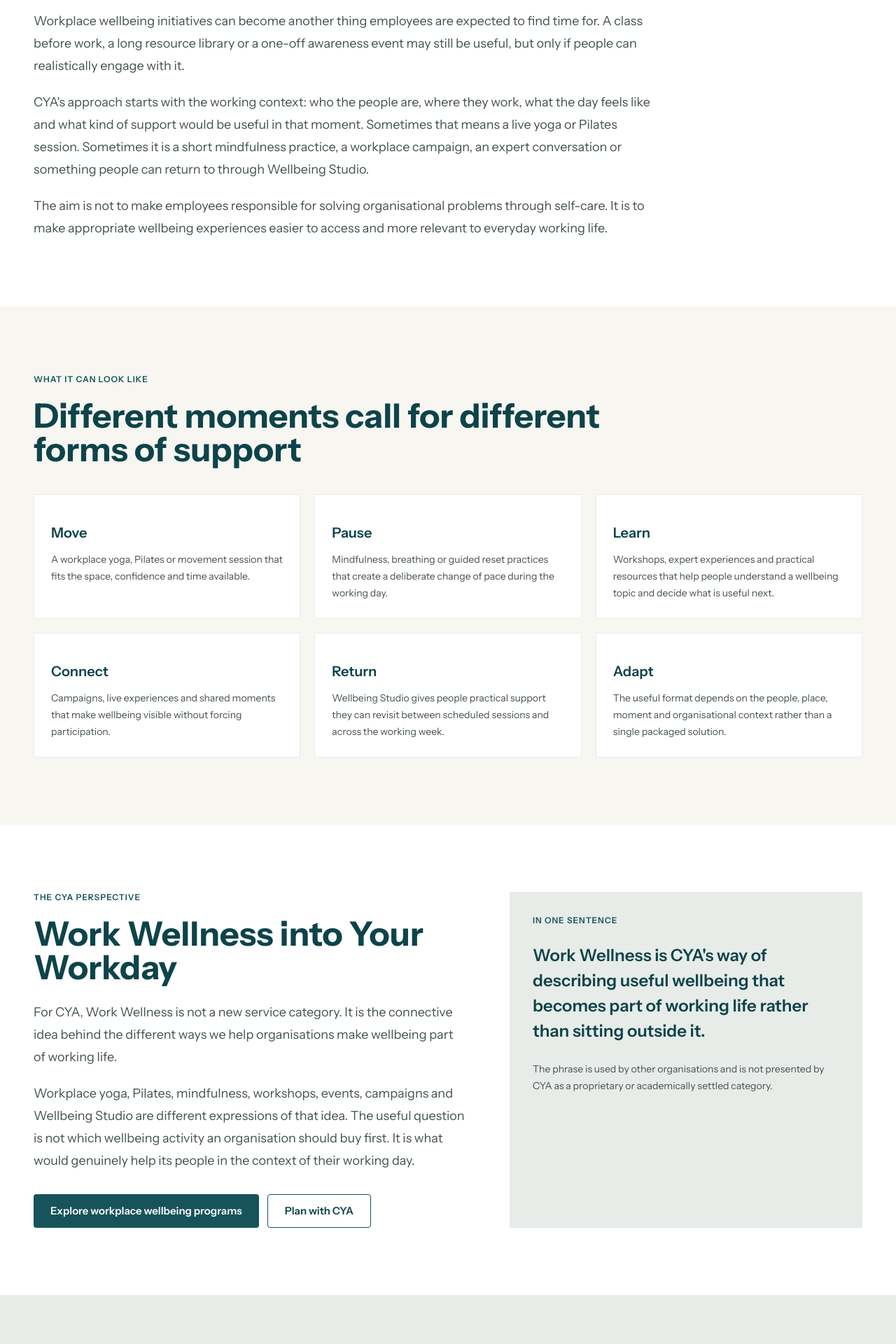
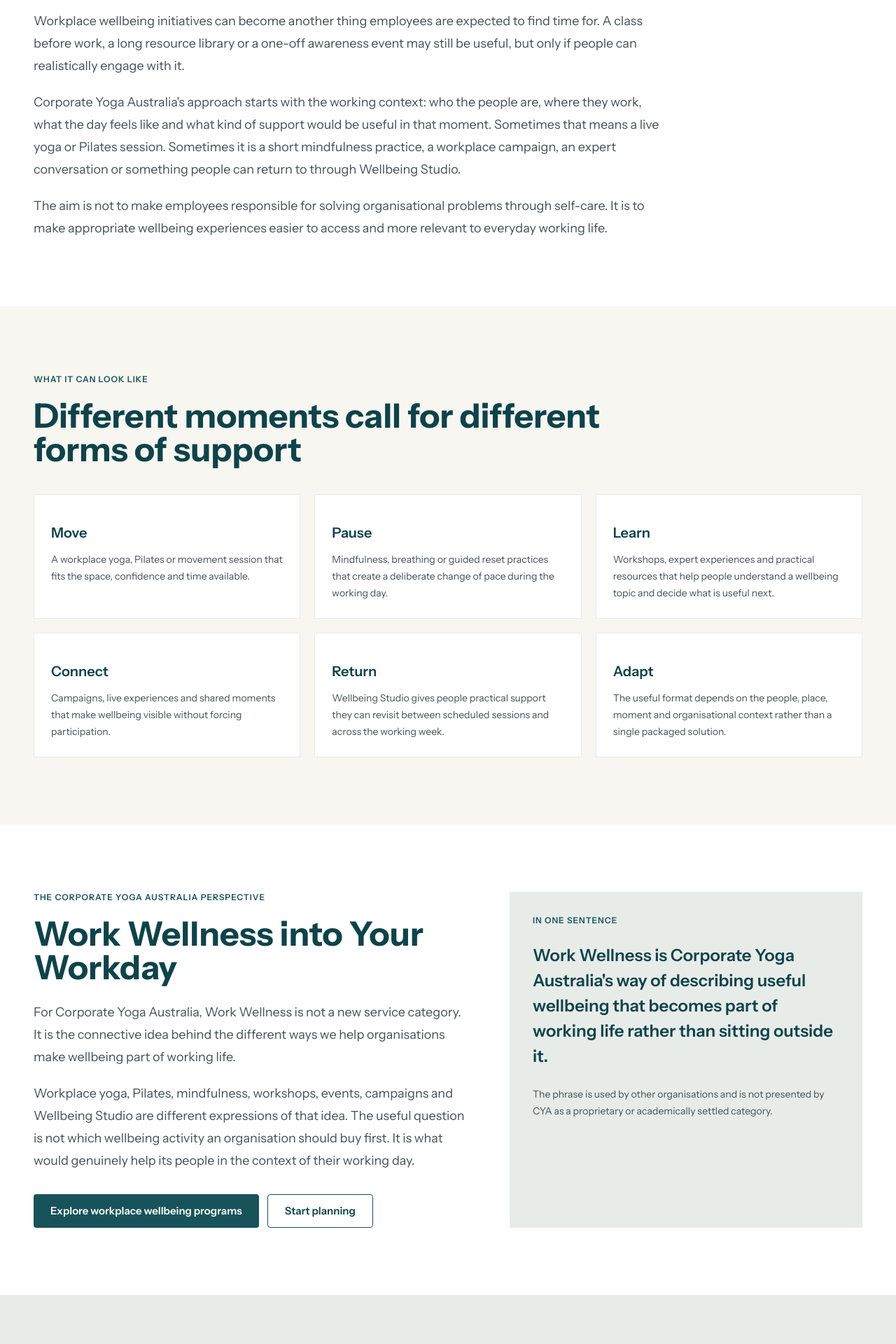
Before and after one commit to glennhammond/cya-website-prototype, a Next.js app: page /blog/what-is-work-wellness in a window 1280 px wide. Shown: the part 1500-3420 px from the top of the page at 70% size. Built offline with nearby package versions, Linux system fonts and the light colour scheme.

Commit message:
fix: clear brand and lint release defects

```diff
--- a/app/blog/what-is-work-wellness/page.tsx
+++ b/app/blog/what-is-work-wellness/page.tsx
@@ -84,7 +84,7 @@ export default function WorkWellnessInsightPage() {
                 Workplace wellbeing initiatives can become another thing employees are expected to find time for. A class before work, a long resource library or a one-off awareness event may still be useful, but only if people can realistically engage with it.
               </p>
               <p>
-                CYA's approach starts with the working context: who the people are, where they work, what the day feels like and what kind of support would be useful in that moment. Sometimes that means a live yoga or Pilates session. Sometimes it is a short mindfulness practice, a workplace campaign, an expert conversation or something people can return to through Wellbeing Studio.
+                Corporate Yoga Australia&apos;s approach starts with the working context: who the people are, where they work, what the day feels like and what kind of support would be useful in that moment. Sometimes that means a live yoga or Pilates session. Sometimes it is a short mindfulness practice, a workplace campaign, an expert conversation or something people can return to through Wellbeing Studio.
               </p>
               <p>
                 The aim is not to make employees responsible for solving organisational problems through self-care. It is to make appropriate wellbeing experiences easier to access and more relevant to everyday working life.
@@ -111,11 +111,11 @@ export default function WorkWellnessInsightPage() {
         <section className="bg-white py-20 lg:py-24">
           <ProductionContainer className="grid gap-10 lg:grid-cols-[1.1fr_0.9fr] lg:gap-16">
             <div>
-              <ProductionKicker>The CYA perspective</ProductionKicker>
+              <ProductionKicker>The Corporate Yoga Australia perspective</ProductionKicker>
               <h2 className="mt-5 text-4xl font-bold lg:text-5xl">Work Wellness into Your Workday</h2>
               <div className="mt-6 space-y-5 text-lg leading-8 text-[var(--cya-body)]">
                 <p>
-                  For CYA, Work Wellness is not a new service category. It is the connective idea behind the different ways we help organisations make wellbeing part of working life.
+                  For Corporate Yoga Australia, Work Wellness is not a new service category. It is the connective idea behind the different ways we help organisations make wellbeing part of working life.
                 </p>
                 <p>
                   Workplace yoga, Pilates, mindfulness, workshops, events, campaigns and Wellbeing Studio are different expressions of that idea. The useful question is not which wellbeing activity an organisation should buy first. It is what would genuinely help its people in the context of their working day.
@@ -123,13 +123,13 @@ export default function WorkWellnessInsightPage() {
               </div>
               <div className="mt-8 flex flex-wrap gap-3">
                 <ProductionAction href="/workplace-wellbeing-programs">Explore workplace wellbeing programs</ProductionAction>
-                <ProductionAction href="/contact" style="secondary">Plan with CYA</ProductionAction>
+                <ProductionAction href="/contact" style="secondary">Start planning</ProductionAction>
               </div>
             </div>
             <aside className="border border-[var(--cya-divider)] bg-[var(--cya-surface-subtle)] p-8">
               <ProductionKicker>In one sentence</ProductionKicker>
               <p className="mt-6 text-2xl font-semibold leading-9 text-[var(--cya-teal-dark)]">
-                Work Wellness is CYA's way of describing useful wellbeing that becomes part of working life rather than sitting outside it.
+                Work Wellness is Corporate Yoga Australia&apos;s way of describing useful wellbeing that becomes part of working life rather than sitting outside it.
               </p>
               <p className="mt-6 text-sm leading-6 text-[var(--cya-body)]">
                 The phrase is used by other organisations and is not presented by CYA as a proprietary or academically settled category.
@@ -148,7 +148,7 @@ export default function WorkWellnessInsightPage() {
               <li><Link className="font-semibold underline underline-offset-4" href="/online-wellbeing">Explore online wellbeing and Wellbeing Studio</Link></li>
             </ul>
             <div className="mt-8 border-t border-[var(--cya-divider)] pt-6 text-sm leading-6 text-[var(--cya-body)]">
-              This article is general workplace wellbeing information. Workplace wellbeing initiatives such as yoga, movement and mindfulness do not replace an organisation's obligations to identify and manage psychosocial hazards or other workplace health and safety risks.
+              This article is general workplace wellbeing information. Workplace wellbeing initiatives such as yoga, movement and mindfulness do not replace an organisation&apos;s obligations to identify and manage psychosocial hazards or other workplace health and safety risks.
             </div>
           </ProductionContainer>
         </section>
```
